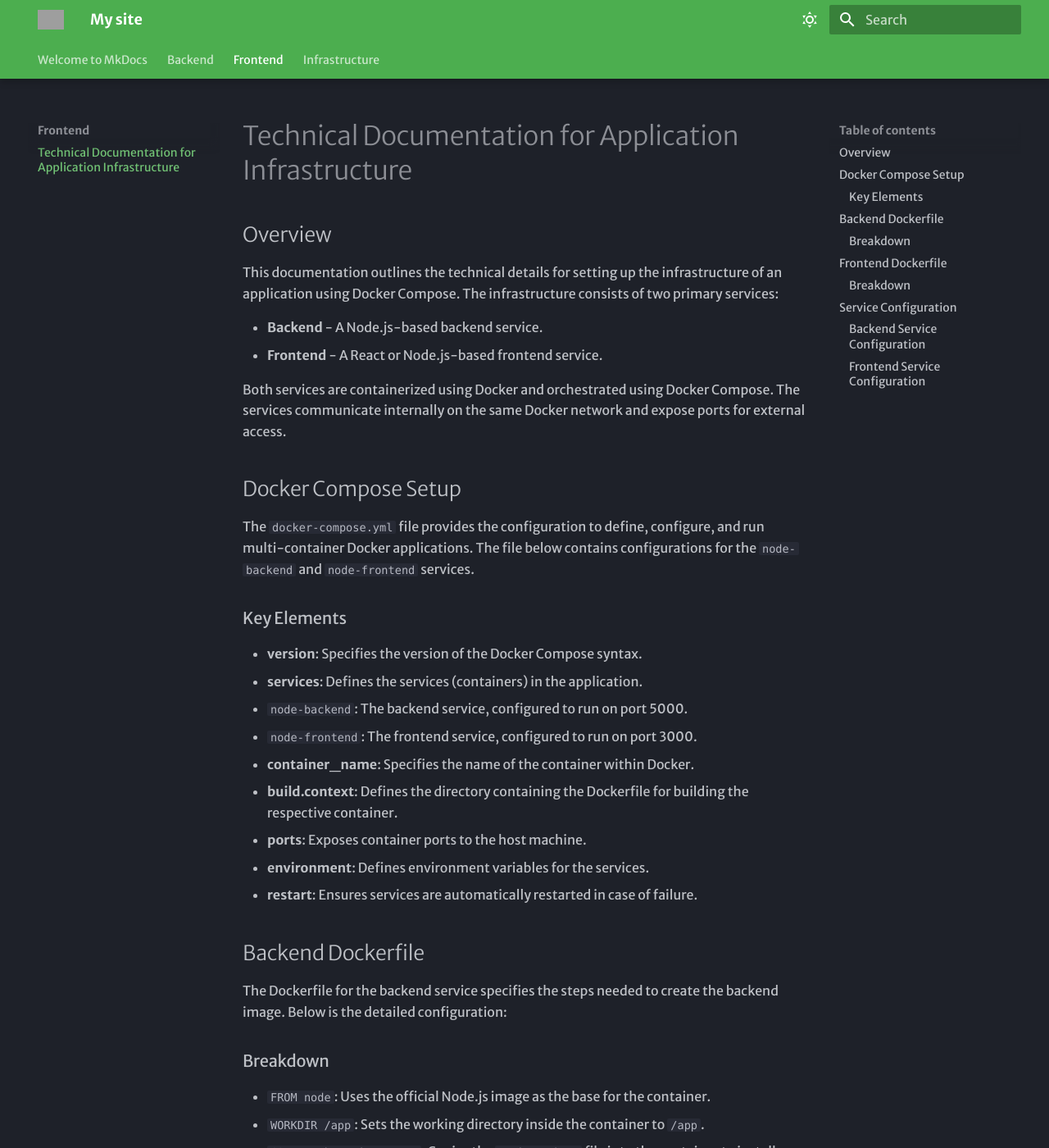
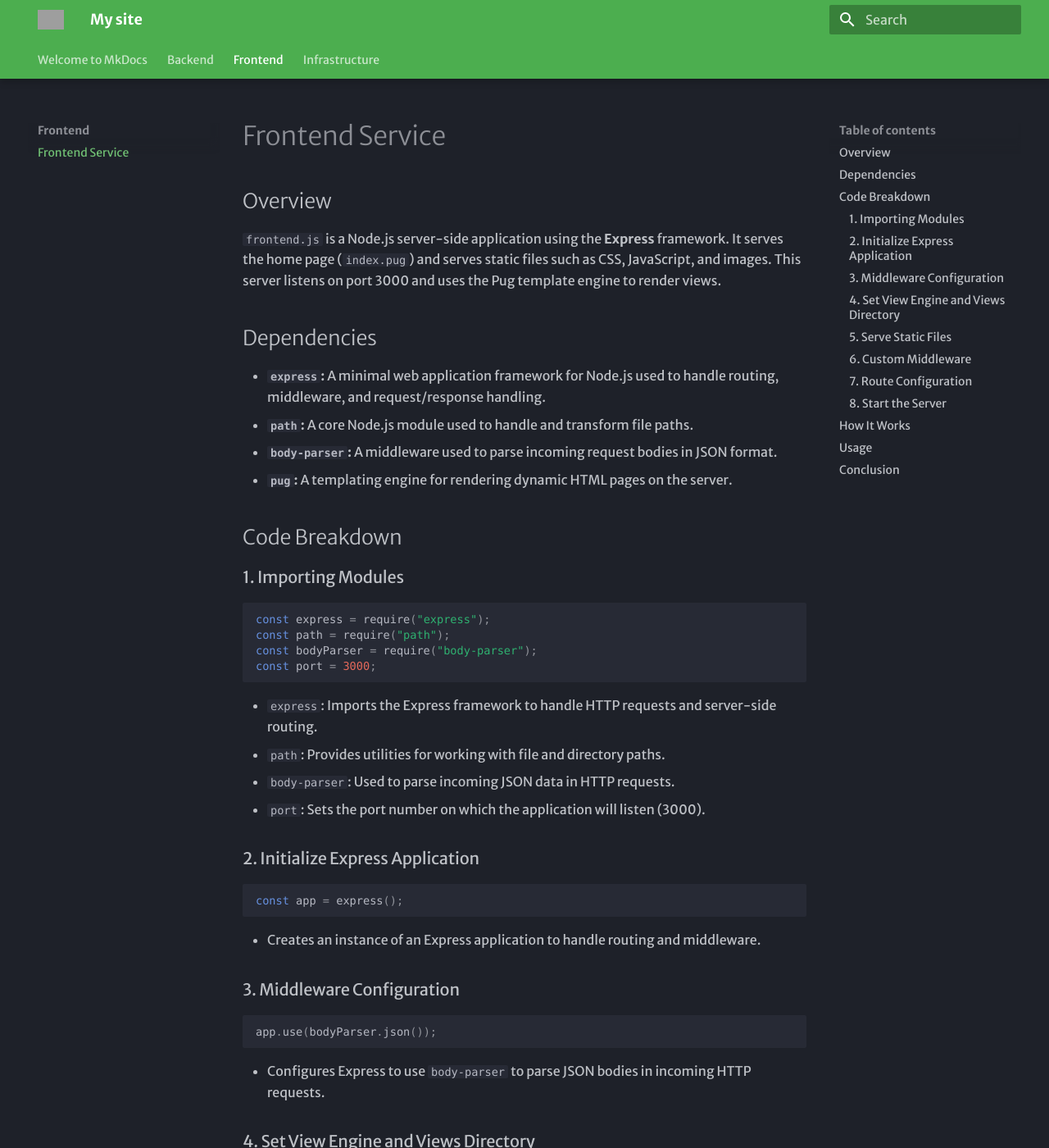
Before and after one commit to DicitoCarrera/WebEngineeringProject, an MkDocs documentation site: the page built from docs/frontend/index.md, in a window 1280 px wide and 1400 px high. Shown: the whole window at 82% size. Built offline with MkDocs 1.6.1 and Material for MkDocs 9.7.7, drawn with Linux system fonts in a browser that asks for light colours; some web fonts are replaced; some of the changed text lies outside the part shown; grey boxes are pictures that could not be loaded.

Commit message:
added docs

````diff
--- a/docs/frontend/index.md
+++ b/docs/frontend/index.md
@@ -1,87 +1,146 @@
-# Technical Documentation for Application Infrastructure
+# Frontend Service
 
 ## Overview
 
-This documentation outlines the technical details for setting up the
-infrastructure of an application using Docker Compose. The infrastructure
-consists of two primary services:
+`frontend.js` is a Node.js server-side application using the **Express**
+framework. It serves the home page (`index.pug`) and serves static files such as
+CSS, JavaScript, and images. This server listens on port 3000 and uses the Pug
+template engine to render views.
 
-- **Backend** - A Node.js-based backend service.
-- **Frontend** - A React or Node.js-based frontend service.
+## Dependencies
 
-Both services are containerized using Docker and orchestrated using Docker
-Compose. The services communicate internally on the same Docker network and
-expose ports for external access.
+- **`express`:** A minimal web application framework for Node.js used to handle
+  routing, middleware, and request/response handling.
+- **`path`:** A core Node.js module used to handle and transform file paths.
+- **`body-parser`:** A middleware used to parse incoming request bodies in JSON
+  format.
+- **`pug`:** A templating engine for rendering dynamic HTML pages on the server.
 
-## Docker Compose Setup
+## Code Breakdown
 
-The `docker-compose.yml` file provides the configuration to define, configure,
-and run multi-container Docker applications. The file below contains
-configurations for the `node-backend` and `node-frontend` services.
+### 1. Importing Modules
 
-### Key Elements
+```javascript
+const express = require("express");
+const path = require("path");
+const bodyParser = require("body-parser");
+const port = 3000;
+```
 
-- **version**: Specifies the version of the Docker Compose syntax.
-- **services**: Defines the services (containers) in the application.
-  - `node-backend`: The backend service, configured to run on port 5000.
-  - `node-frontend`: The frontend service, configured to run on port 3000.
-- **container_name**: Specifies the name of the container within Docker.
-- **build.context**: Defines the directory containing the Dockerfile for
-  building the respective container.
-- **ports**: Exposes container ports to the host machine.
-- **environment**: Defines environment variables for the services.
-- **restart**: Ensures services are automatically restarted in case of failure.
+- `express`: Imports the Express framework to handle HTTP requests and
+  server-side routing.
+- `path`: Provides utilities for working with file and directory paths.
+- `body-parser`: Used to parse incoming JSON data in HTTP requests.
+- `port`: Sets the port number on which the application will listen (3000).
 
-## Backend Dockerfile
+### 2. Initialize Express Application
 
-The Dockerfile for the backend service specifies the steps needed to create the
-backend image. Below is the detailed configuration:
+```javascript
+const app = express();
+```
 
-### Breakdown
+- Creates an instance of an Express application to handle routing and
+  middleware.
 
-- `FROM node`: Uses the official Node.js image as the base for the container.
-- `WORKDIR /app`: Sets the working directory inside the container to `/app`.
-- `COPY package.json /app`: Copies the `package.json` file into the container to
-  install dependencies.
-- `RUN npm install`: Installs the dependencies listed in `package.json`.
-- `COPY . /app`: Copies the rest of the backend files into the container.
-- `CMD ["node", "backend.js"]`: The entry point for running the backend
-  application, using the `backend.js` file.
+### 3. Middleware Configuration
 
-## Frontend Dockerfile
+```javascript
+app.use(bodyParser.json());
+```
 
-The Dockerfile for the frontend service specifies the steps needed to create the
-frontend image. Below is the detailed configuration:
+- Configures Express to use `body-parser` to parse JSON bodies in incoming HTTP
+  requests.
 
-### Breakdown
+### 4. Set View Engine and Views Directory
 
-- `FROM node`: Uses the official Node.js image as the base for the container.
-- `WORKDIR /app`: Sets the working directory inside the container to `/app`.
-- `COPY package.json /app`: Copies the `package.json` file into the container to
-  install dependencies.
-- `RUN npm install`: Installs the dependencies listed in `package.json`.
-- `COPY . /app`: Copies the rest of the frontend files into the container.
-- `CMD ["node", "frontend.js"]`: The entry point for running the frontend
-  application, using the `frontend.js` file.
+```javascript
+app.set("view engine", "pug");
+app.set("views", path.join(__dirname, "./views"));
+```
 
-## Service Configuration
+- Sets **Pug** as the view engine to render `.pug` files.
+- Configures the views directory where Pug templates are stored. The `__dirname`
+  points to the current directory where `frontend.js` is located, and it joins
+  the path to the `views` folder.
 
-### Backend Service Configuration
+### 5. Serve Static Files
 
-- **Container Name**: `backend`
-- **Build Context**: `./backend` (Path to the backend application directory)
-- **Ports**:
-  - Exposes port `5000` from the container to port `5000` on the host.
-- **Environment Variables**:
-  - `JWT_SECRET`: A secret key for signing and verifying JSON Web Tokens (JWTs).
-- **Restart Policy**: Always restart the service if it fails or stops
-  unexpectedly.
+```javascript
+app.use(express.static(path.join(__dirname, "./")));
+```
 
-### Frontend Service Configuration
+- Uses `express.static` middleware to serve static files (CSS, JavaScript,
+  images) from the root directory.
 
-- **Container Name**: `frontend`
-- **Build Context**: `./frontend` (Path to the frontend application directory)
-- **Ports**:
-  - Exposes port `3000` from the container to port `3000` on the host.
-- **Restart Policy**: Always restart the service if it fails or stops
-  unexpectedly.
+### 6. Custom Middleware
+
+```javascript
+const logRequest = (req, res, next) => {
+  console.log(`Received a ${req.method} request from ${req.ip}`);
+  next();
+};
+app.use(logRequest);
+```
+
+- Defines a middleware function `logRequest` that logs the type of HTTP request
+  (GET, POST, etc.) and the IP address of the requester.
+- The `next()` function passes control to the next middleware function or route
+  handler.
+
+### 7. Route Configuration
+
+```javascript
+app.get("/", (req, res) => {
+  res.render("index");
+});
+```
+
+- Configures a route for the root URL (`/`).
+- When the root URL is requested, the server will render the `index.pug`
+  template.
+
+### 8. Start the Server
+
+```javascript
+app.listen(port, () => {
+  console.log(`Server is running on http://localhost:${port}`);
+});
+```
+
+- Starts the Express server on the specified port (`3000`).
+- Logs a message to the console indicating that the server is running and
+  accessible via `http://localhost:3000`.
+
+## How It Works
+
+1. **Routing:** When a user visits `http://localhost:3000`, the server responds
+   with the `index.pug` template, which is rendered into HTML.
+2. **Serving Static Files:** The server serves static files such as CSS, images,
+   and JavaScript from the root directory, making them accessible in the
+   browser.
+3. **Logging Requests:** Each incoming HTTP request is logged, including the
+   type of request and the IP address of the requester.
+4. **Rendering Views:** Pug templates are used to dynamically render the HTML
+   pages on the server side, allowing for dynamic content generation.
+
+## Usage
+
+1. Install the required dependencies by running the following command:
+
+```bash
+npm install express path body-parser pug
+```
+
+2. Start the server by running:
+
+```bash
+node frontend.js
+```
+
+3. Visit `http://localhost:3000` in your browser to view the home page.
+
+## Conclusion
+
+`frontend.js` sets up a simple Node.js server using Express, which renders a
+dynamic home page using Pug and serves static files. It logs incoming requests,
+making it easier to debug and monitor server activity.
--- a/mkdocs.yml
+++ b/mkdocs.yml
@@ -1,27 +1,22 @@
 site_name: My site
+
 site_url: https://mydomain.org/
+
 theme:
   language: en
+
   name: material
+
   palette:
     # Dark Mode
     - scheme: slate
-      toggle:
-        icon: material/weather-sunny
-        name: Dark mode
       primary: green
       accent: deep purple
 
-    # Light Mode
-    - scheme: default
-      toggle:
-        icon: material/weather-night
-        name: Light mode
-      primary: blue
-      accent: deep orange
   font:
     text: Merriweather Sans
     code: Red Hat Mono
+
   features:
     - navigation.footer
     - navigation.instant
@@ -32,9 +27,12 @@ theme:
     - search.suggest
     - search.highlight
     - search.share
+
   icon:
     logo: fontawesome/solid/w
+
   logo: assets/logo.png
+
   favicon: assets/favicon.ico
 
 plugins:
@@ -42,6 +40,7 @@ plugins:
 
 markdown_extensions:
   - attr_list
+  - admonition
   - pymdownx.emoji:
       emoji_index: !!python/name:material.extensions.emoji.twemoji
       emoji_generator: !!python/name:material.extensions.emoji.to_svg
@@ -52,19 +51,9 @@ markdown_extensions:
   - pymdownx.inlinehilite
   - pymdownx.snippets
   - pymdownx.superfences
-  - pymdownx.superfences
   - pymdownx.tabbed:
       alternate_style: true
-  - admonition
   - pymdownx.details
-  - pymdownx.superfences
-  - pymdownx.highlight:
-      anchor_linenums: true
-      line_spans: __span
-      pygments_lang_class: true
-  - pymdownx.inlinehilite
-  - pymdownx.snippets
-  - pymdownx.superfences
 
 extra:
   #   social:
````
Also changed, not shown: 4 other files.
